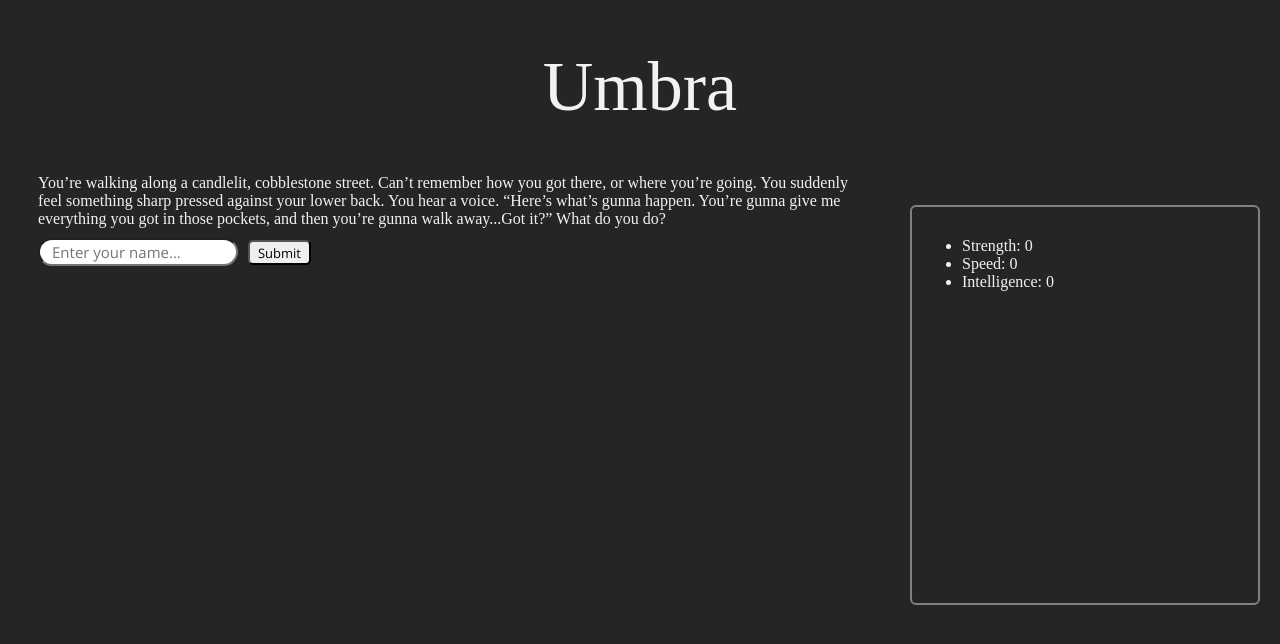
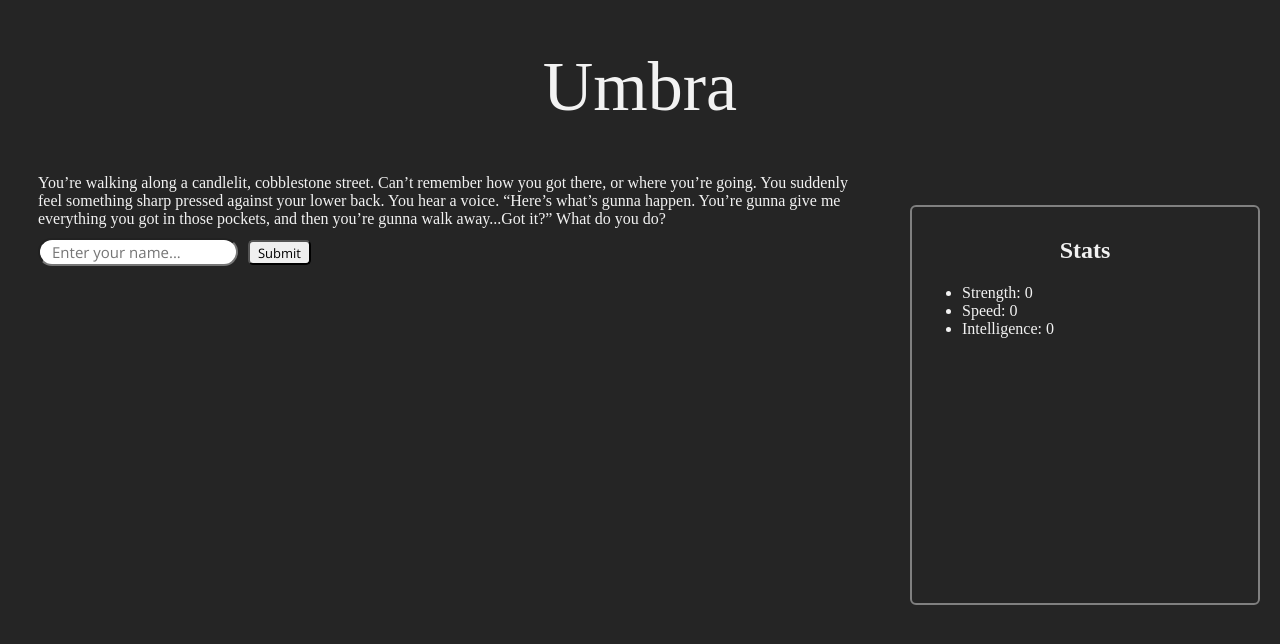
Before and after one commit to ahinkel421/umbra, a React (Create React App) app: page / in a window 1280 px wide. Both pictures are taken after a click on the button "Start Game". Shown: the top 644 px of the page. Built offline with nearby package versions, Linux system fonts and the light colour scheme; a web font is replaced by a local one.

Commit message:
stat box edit

```diff
--- a/src/all-questions.js
+++ b/src/all-questions.js
@@ -1,6 +1,3 @@
-//“Pulvis et umbra sumus. (We are but dust and shadow.)” -Horace (fades in and then out)
-//Umbra fades in, then "start game" button fades in.
-
 const QUESTIONS = [
 	//  Question 0
 	{
@@ -56,3 +53,6 @@ const QUESTIONS = [
 ];
 
 export default QUESTIONS;
+
+//“Pulvis et umbra sumus. (We are but dust and shadow.)” -Horace (fades in and then out)
+//Umbra fades in, then "start game" button fades in.
--- a/src/components/stats-box.css
+++ b/src/components/stats-box.css
@@ -8,3 +8,7 @@
 	border-radius: 6px;
 	padding: 10px;
 }
+
+.player-stats {
+	text-align: center;
+}
--- a/src/components/stats-box.js
+++ b/src/components/stats-box.js
@@ -1,26 +1,16 @@
-import React from 'react';
-import Stat from './stat';
-import './stats-box.css';
+import React from "react";
+import Stat from "./stat";
+import "./stats-box.css";
 
 export default class StatsBox extends React.Component {
-	constructor(props) {
-		super(props);
-		this.state = {
-
-		}
-		// updateName(name) {
-			//need to grab user's input from question and
-			//assign it to this.state.playerName
-		// }
-	}
 	render() {
-		return(
-			<div className='stats-box'>
-				<h2 className='player-name'>{this.props.name}</h2>
+		return (
+			<div className="stats-box">
+				<h2 className="player-stats">Stats</h2>
 				<ul>
-					<Stat text='Strength' value={this.props.strength} />
-					<Stat text='Speed' value={this.props.speed} />
-					<Stat text='Intelligence' value={this.props.intelligence} />
+					<Stat text="Strength" value={this.props.strength} />
+					<Stat text="Speed" value={this.props.speed} />
+					<Stat text="Intelligence" value={this.props.intelligence} />
 				</ul>
 			</div>
 		);
```
